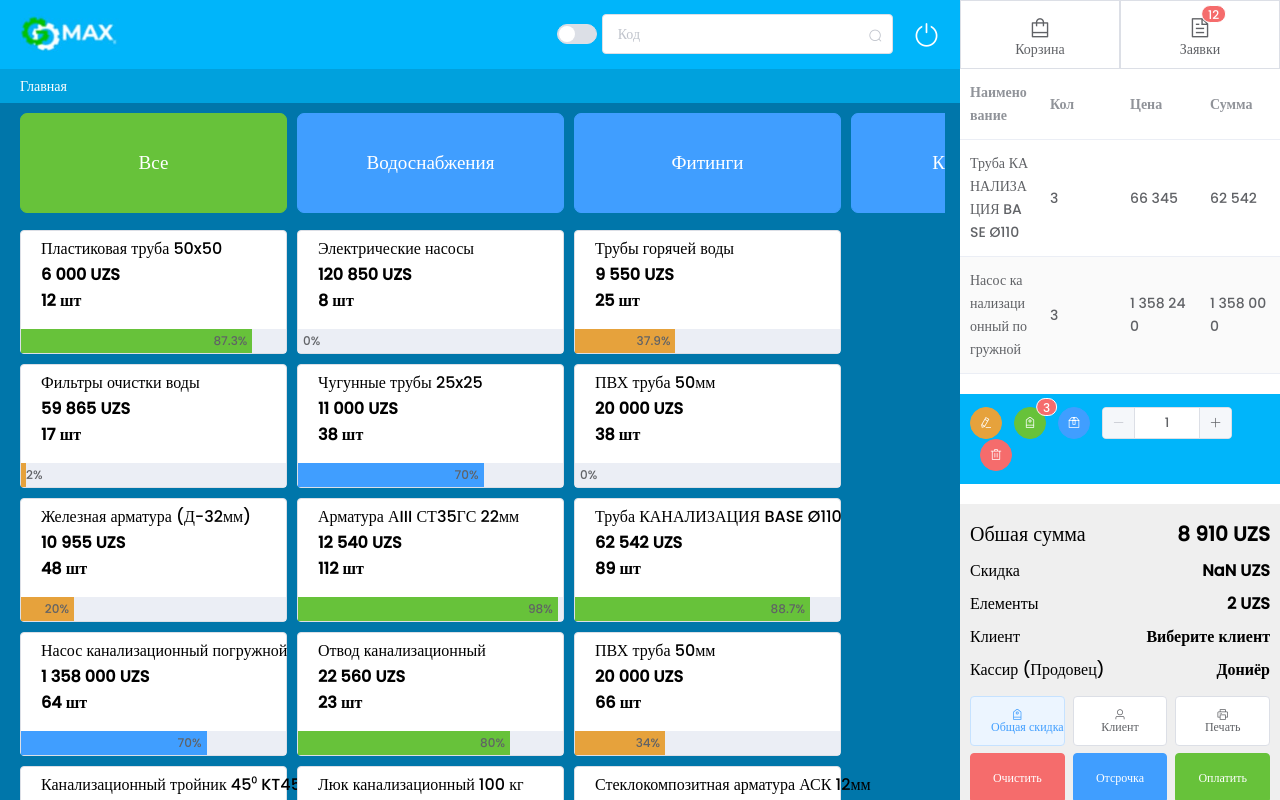
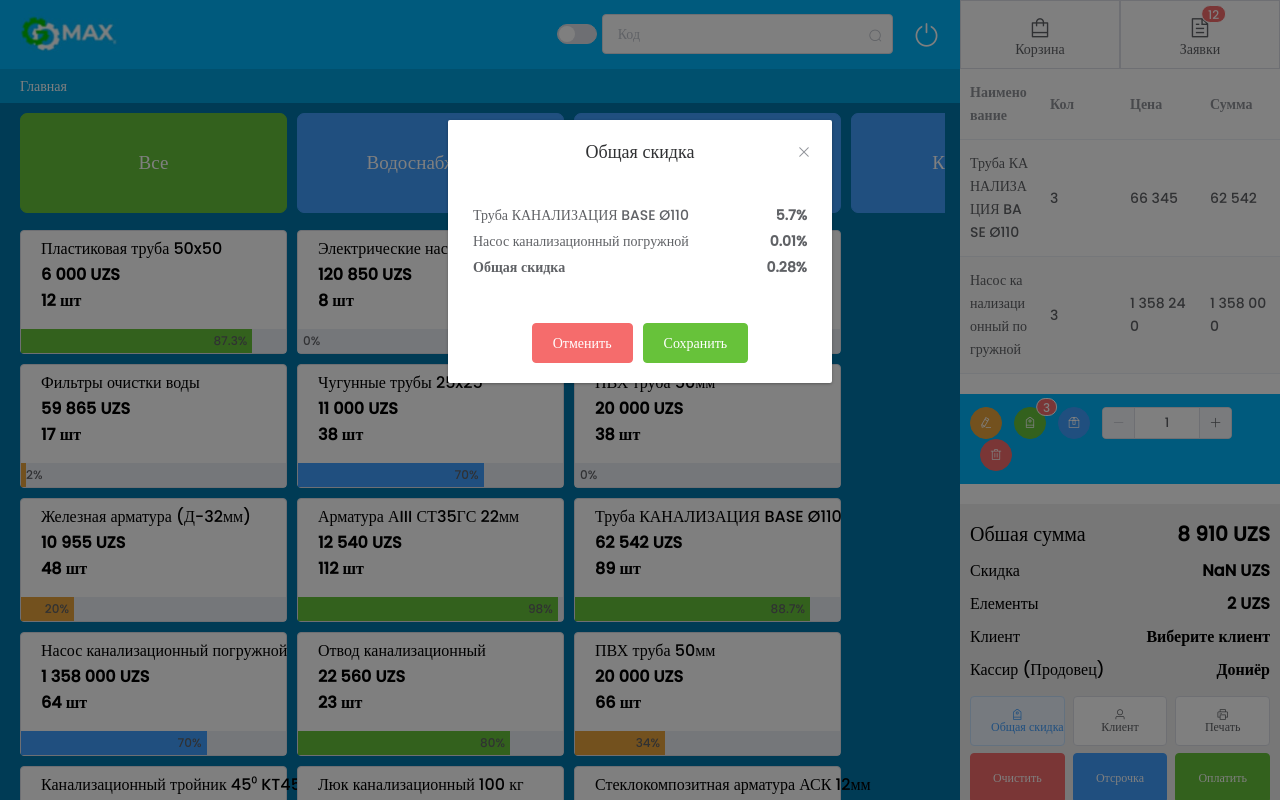
Before and after one commit to suxrobnayimov02/calculation, a Vue app: page / in a window 1280 px wide. Both pictures are taken after a click on the button "Общая скидка". Shown: the top 800 px of the page. Built offline with nearby package versions, Linux system fonts and the light colour scheme.

Commit message:
added general discount modal

```diff
--- a/src/components/AppSidebar/index.vue
+++ b/src/components/AppSidebar/index.vue
@@ -80,7 +80,7 @@
         <div class="calculation-the-amount" style="padding: 10px;">
           <el-row :gutter="8">
             <el-col :span="8">
-              <el-button class="amount-btn-group">
+              <el-button class="amount-btn-group" @click="generalDiscountModal = true">
                 <p><i class="el-icon-discount" /></p>
                 Общая скидка
               </el-button>
@@ -119,6 +119,28 @@
           </el-row>
         </div>
       </div>
+      <el-dialog
+        title="Общая скидка"
+        :visible.sync="generalDiscountModal"
+        width="30%"
+        center>
+        <div class="d-flex justify-between" style="padding: 5px 0;">
+          <p>Труба КАНАЛИЗАЦИЯ BASE Ø110</p>
+          <p><b>5.7%</b></p>
+        </div>
+        <div class="d-flex justify-between">
+          <p>Насос канализационный погружной</p>
+          <p><b>0.01%</b></p>
+        </div>
+        <div class="d-flex justify-between" style="padding: 5px 0;">
+          <p><b>Общая скидка</b></p>
+          <p><b>0.28%</b></p>
+        </div>
+        <span slot="footer" class="dialog-footer">
+          <el-button @click="generalDiscountModal = false" type="danger">Отменить</el-button>
+          <el-button type="success" @click="generalDiscountModal = false">Сохранить</el-button>
+        </span>
+      </el-dialog>
     </div>
   </template>
 
@@ -132,7 +154,8 @@ export default {
       return {
         activeIndex: '1',
         num: 1,
-        data: myProducts
+        data: myProducts,
+        generalDiscountModal: false
       }
     },
     methods: {
```
